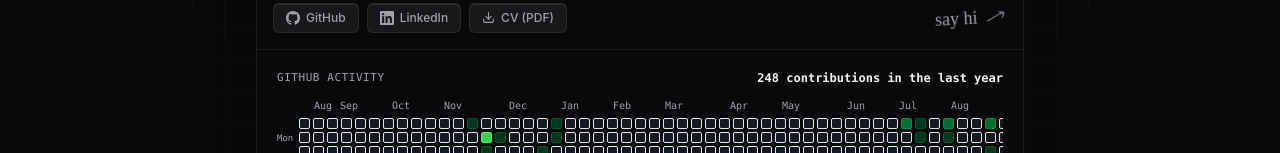
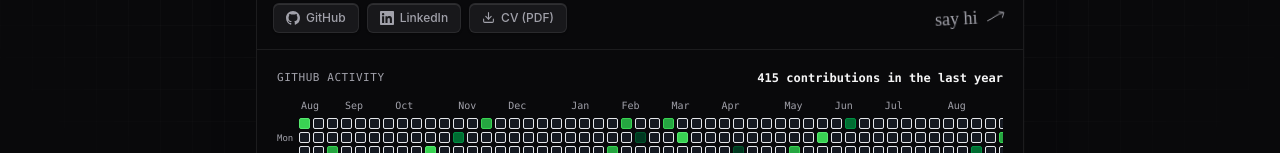
Before and after one commit to mahamoud-diabate/PORTFOLIO, a Next.js app: page / in a window 1280 px wide. Shown: the part 647-800 px from the top of the page. Built offline with nearby package versions, Linux system fonts and the light colour scheme; no server answers.

Commit message:
revert: restore GithubActivity.tsx exactly to initial state (c5e8da9)

```diff
--- a/src/components/GithubActivity.tsx
+++ b/src/components/GithubActivity.tsx
@@ -2,7 +2,6 @@
 
 import React, { useEffect, useState } from "react";
 import { PORTFOLIO_DATA } from "@/data/portfolio-data";
-import realContributionsData from "@/data/github-contributions.json";
 
 interface ContributionDay {
   date: string;
@@ -27,39 +26,49 @@ interface GithubActivityProps {
 }
 
 export const GithubActivity: React.FC<GithubActivityProps> = ({ lang }) => {
-  const [contributions, setContributions] = useState<ContributionDay[]>(
-    realContributionsData.contributions as ContributionDay[]
-  );
-  const [totalContributions, setTotalContributions] = useState<number>(
-    realContributionsData.total.lastYear
-  );
+  const [contributions, setContributions] = useState<ContributionDay[]>([]);
+  const [totalContributions, setTotalContributions] = useState<number>(415);
+  const [loading, setLoading] = useState(true);
   const [hoveredDay, setHoveredDay] = useState<ContributionDay | null>(null);
 
   useEffect(() => {
     let isMounted = true;
 
-    async function fetchLiveContributions() {
+    async function fetchContributions() {
       try {
         const username = "mahamoud-diabate";
         const res = await fetch(
           `https://github-contributions-api.jogruber.de/v4/${username}?y=last`
         );
-        if (!res.ok) return;
+        if (!res.ok) throw new Error("Failed to fetch");
         const data: ApiResponse = await res.json();
 
         if (isMounted && data.contributions && data.contributions.length > 0) {
           setContributions(data.contributions);
-          const total =
-            data.total?.lastYear ||
-            data.contributions.reduce((acc, curr) => acc + curr.count, 0);
-          if (total > 0) setTotalContributions(total);
+          setTotalContributions(data.total?.lastYear || data.contributions.reduce((acc, curr) => acc + curr.count, 0));
         }
-      } catch {
-        // En cas d'erreur de réseau, conserve les données réelles
+      } catch (err) {
+        // Fallback généré avec 52 semaines représentatives
+        if (isMounted) {
+          const fallbackDays: ContributionDay[] = [];
+          const now = new Date();
+          for (let i = 364; i >= 0; i--) {
+            const d = new Date(now);
+            d.setDate(d.getDate() - i);
+            const dateStr = d.toISOString().split("T")[0];
+            // quelques contributions simulées pour l'esthétique si l'API est indisponible
+            const count = (i % 7 === 2 || i % 13 === 0 || i % 29 === 0) ? Math.floor((i % 5) + 1) : 0;
+            const level = count === 0 ? 0 : count > 4 ? 4 : count > 2 ? 3 : count > 1 ? 2 : 1;
+            fallbackDays.push({ date: dateStr, count, level });
+          }
+          setContributions(fallbackDays);
+        }
+      } finally {
+        if (isMounted) setLoading(false);
       }
     }
 
-    fetchLiveContributions();
+    fetchContributions();
     return () => {
       isMounted = false;
     };
@@ -67,6 +76,7 @@ export const GithubActivity: React.FC<GithubActivityProps> = ({ lang }) => {
 
   // Découper les contributions en colonnes de 7 jours (semaines)
   const weeks: ContributionDay[][] = [];
+  if (contributions.length > 0) {
     let currentWeek: ContributionDay[] = [];
     contributions.forEach((day, index) => {
       currentWeek.push(day);
@@ -75,19 +85,20 @@ export const GithubActivity: React.FC<GithubActivityProps> = ({ lang }) => {
         currentWeek = [];
       }
     });
+  }
 
   // Obtenir les labels des mois
+  const monthLabels: { label: string; colIndex: number }[] = [];
   const monthNamesFr = ["Jan", "Fév", "Mar", "Avr", "Mai", "Juin", "Juil", "Août", "Sep", "Oct", "Nov", "Déc"];
   const monthNamesEn = ["Jan", "Feb", "Mar", "Apr", "May", "Jun", "Jul", "Aug", "Sep", "Oct", "Nov", "Dec"];
   const monthNames = lang === "fr" ? monthNamesFr : monthNamesEn;
 
-  const monthLabels: { label: string; colIndex: number }[] = [];
   let lastMonth = -1;
   weeks.forEach((week, colIdx) => {
     const firstDay = week[0];
     if (firstDay) {
       const month = new Date(firstDay.date).getMonth();
-      if (month !== lastMonth && colIdx > 0) {
+      if (month !== lastMonth) {
         monthLabels.push({ label: monthNames[month], colIndex: colIdx });
         lastMonth = month;
       }
@@ -126,14 +137,16 @@ export const GithubActivity: React.FC<GithubActivityProps> = ({ lang }) => {
       <div className="relative overflow-x-auto pb-1 scrollbar-thin">
         <div className="min-w-[680px]">
           {/* Labels des mois */}
-          <div className="relative flex text-[10px] font-mono text-muted-foreground mb-1 ml-6 h-4">
+          <div className="flex text-[10px] font-mono text-muted-foreground mb-1 ml-6 h-4">
             {monthLabels.map((m, idx) => (
               <span
                 key={idx}
                 style={{
-                  position: "absolute",
+                  position: "relative",
                   left: `${m.colIndex * 13}px`,
+                  marginRight: idx === 0 ? "0px" : "-20px",
                 }}
+                className="absolute"
               >
                 {m.label}
               </span>
@@ -196,7 +209,7 @@ export const GithubActivity: React.FC<GithubActivityProps> = ({ lang }) => {
 
         <div className="flex items-center gap-1.5 text-[10px]">
           <span>{lang === "fr" ? "Moins" : "Less"}</span>
-          <span className="size-2 rounded-[2px] bg-surface-hover/60 dark:bg-[#151921] border border-line/40" />
+          <span className="size-2 rounded-[2px] bg-surface-hover border border-line" />
           <span className="size-2 rounded-[2px] bg-[#0e4429] dark:bg-[#003820]" />
           <span className="size-2 rounded-[2px] bg-[#006d32]" />
           <span className="size-2 rounded-[2px] bg-[#26a641]" />
```
Lines whose indentation alone changed are shown as unchanged.
